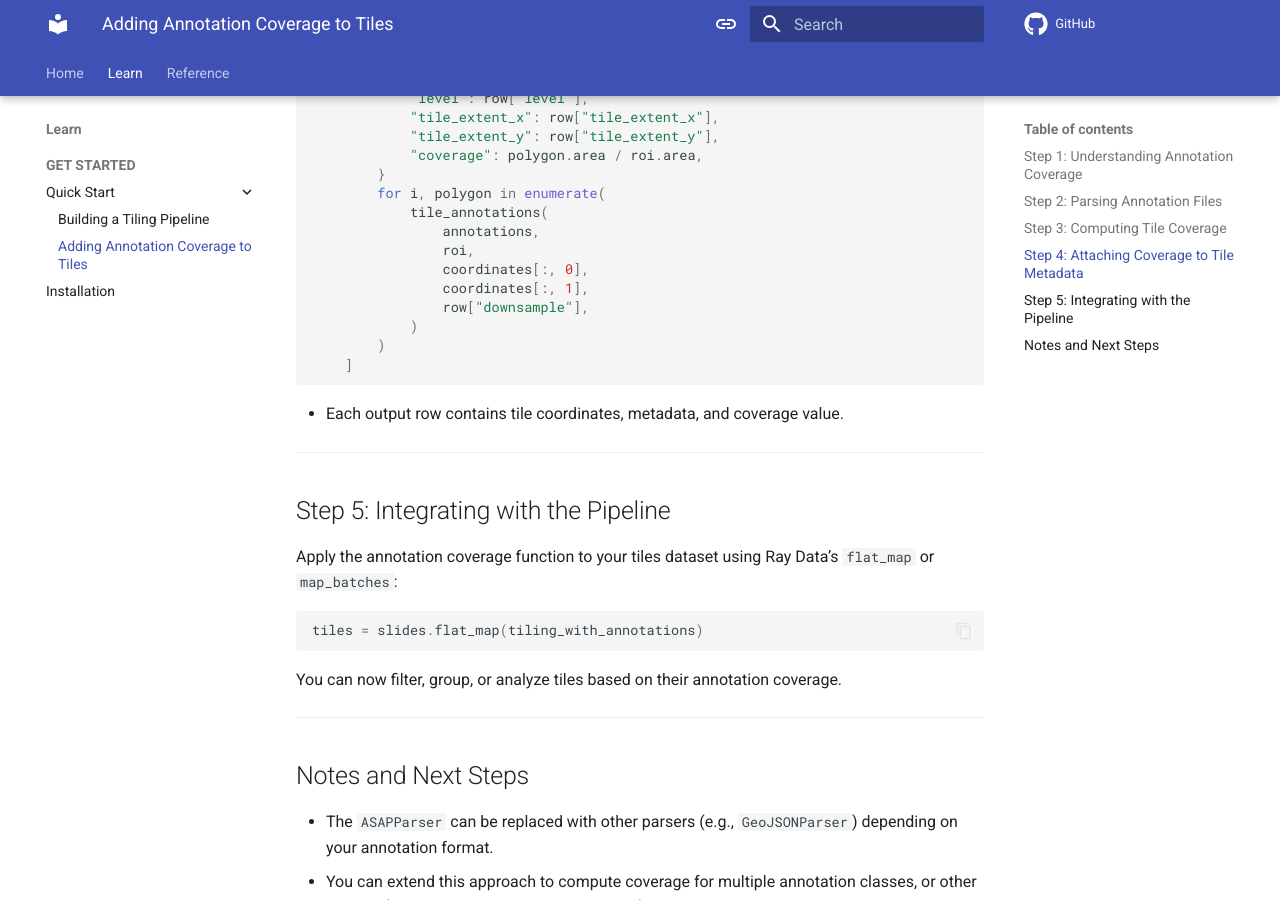
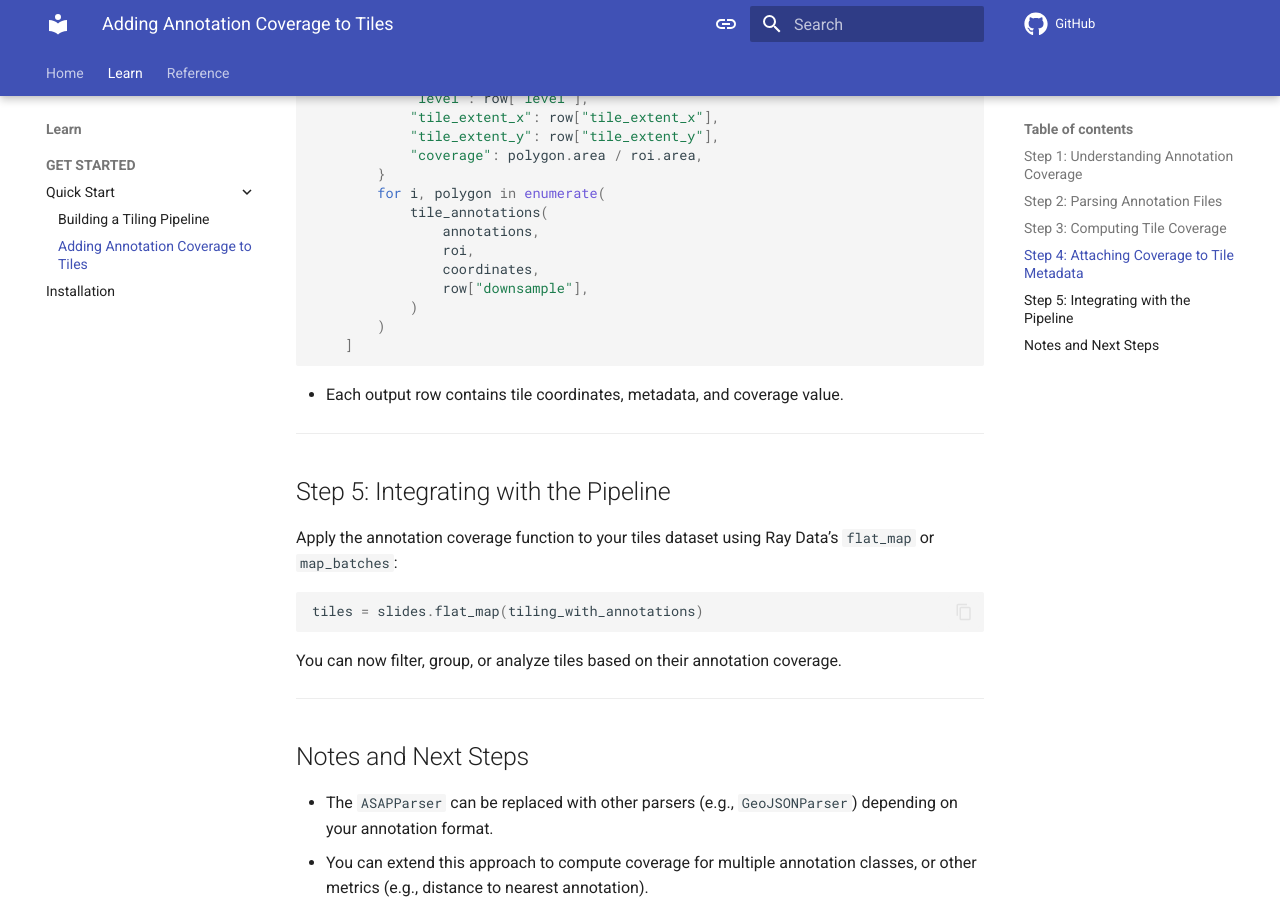
Before and after one commit to RationAI/ratiopath, an MkDocs documentation site: the page built from docs/learn/get-started/quick-start/annotations.md, in a window 1280 px wide and 900 px high, scrolled down 1980 px. Built offline with MkDocs 1.6.1 and Material for MkDocs 9.7.7, drawn with Linux system fonts in a browser that asks for light colours; comment, search, counter and statistics services are not loaded; the version menu is left out.

Commit message:
docs: fix coordinates

```diff
--- a/docs/learn/get-started/quick-start/annotations.md
+++ b/docs/learn/get-started/quick-start/annotations.md
@@ -89,8 +89,7 @@ def tiling_with_annotations(row: dict[str, Any]) -> list[dict[str, Any]]:
             tile_annotations(
                 annotations,
                 roi,
-                coordinates[:, 0],
-                coordinates[:, 1],
+                coordinates,
                 row["downsample"],
             )
         )
```
